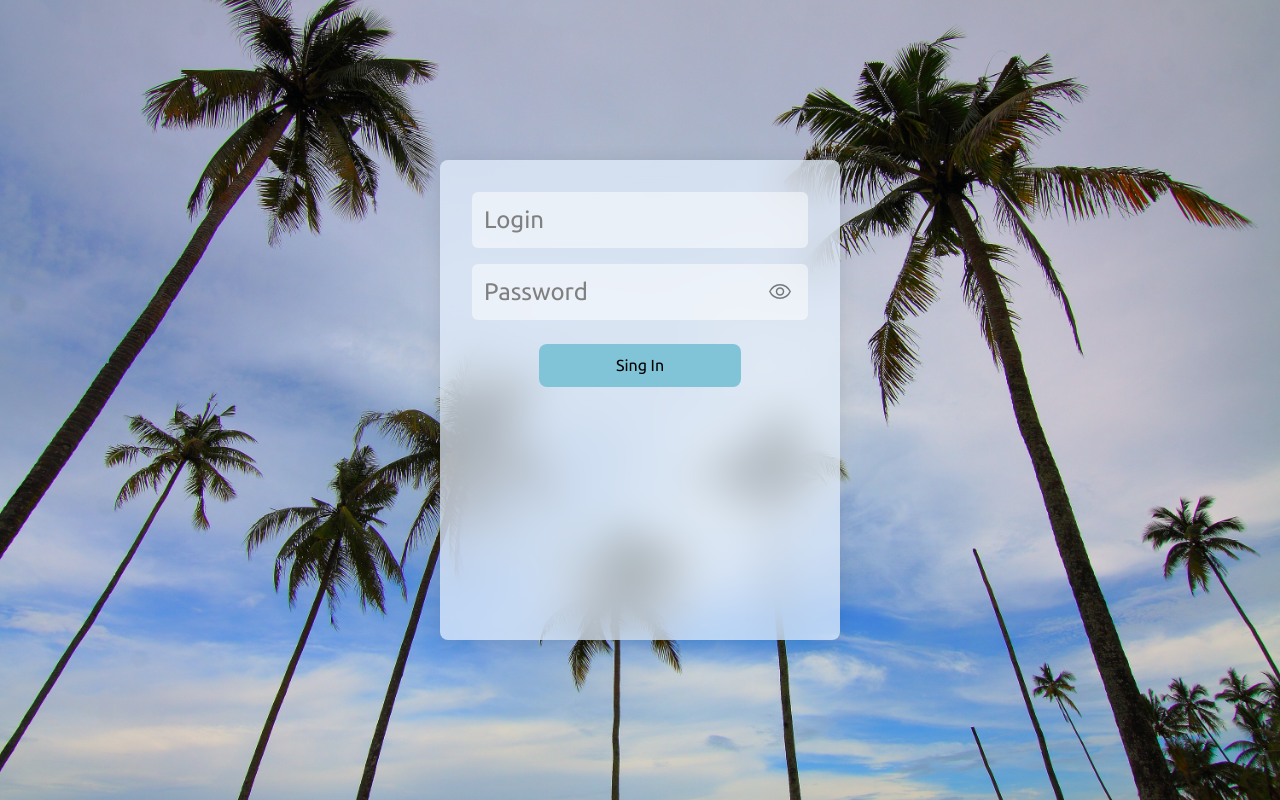
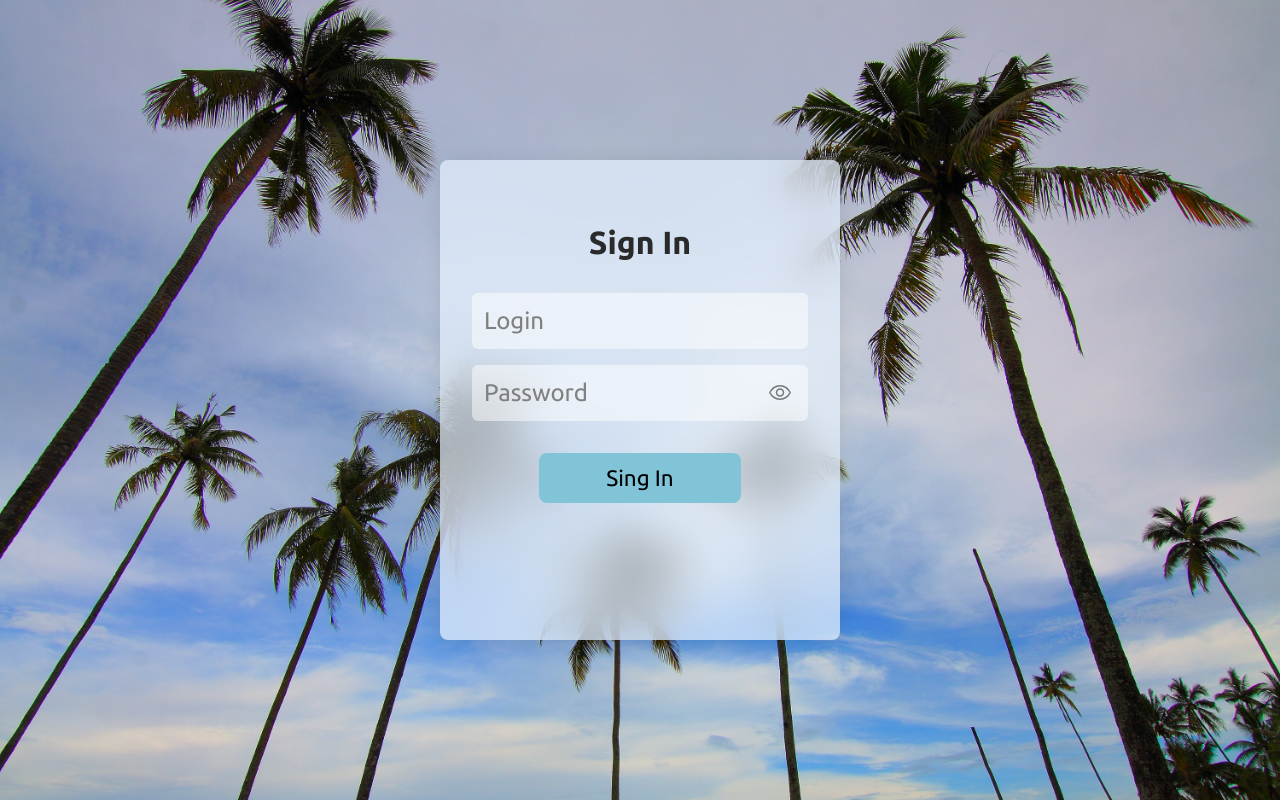
Before and after one commit to ekb1zh/test-beautiful-form, a React (Create React App) app: page / in a window 1280 px wide. Built offline with nearby package versions, Linux system fonts and the light colour scheme.

Commit message:
Restruct, update styles

```diff
--- /dev/null
+++ b/src/components/App/App.module.scss
@@ -0,0 +1,60 @@
+.Main {
+  display: flex;
+  align-items: center;
+  justify-content: center;
+
+  height: 100%;
+  padding: 0 32px;
+
+  background-image: url('../../images/main-background.jpg');
+  background-size: cover;
+  background-position: center;
+  background-color: lightsteelblue;
+}
+
+.Header {
+  text-align: center;
+  color: rgb(42, 42, 42);
+  margin: 32px 0;
+}
+
+.Container {
+  min-height: 60%;
+  width: 400px;
+
+  padding: 32px;
+  border-radius: 8px;
+
+  background: rgb(230, 241, 255, 70%);
+  backdrop-filter: blur(20px);
+  box-shadow: 0 3px 20px 0 rgba(0, 0, 0, 0.1);
+
+  display: flex;
+  flex-direction: column;
+  justify-content: flex-start;
+  align-items: center;
+
+  & > * {
+    width: 100%;
+  }
+}
+
+.Form {
+  display: flex;
+  flex-direction: column;
+  justify-content: flex-start;
+  align-items: center;
+
+  & > * {
+    width: 100%;
+  }
+
+  & > :not(:first-child) {
+    margin-top: 16px;
+  }
+
+  & > :last-child {
+    margin-top: 32px;
+    width: 60%;
+  }
+}
--- a/src/components/App/App.tsx
+++ b/src/components/App/App.tsx
@@ -1,17 +1,19 @@
 import React, { useState } from 'react'
 
-import Main from 'src/components/Main'
 import Input from 'src/components/Input'
-import Form from 'src/components/Form'
 import Button from 'src/components/Button'
+import styles from 'src/components/App/App.module.scss'
 
 const App: React.FC = () => {
   const [loginValue, setLoginValue] = useState('')
   const [passwordValue, setPasswordValue] = useState('')
 
   return (
-    <Main>
-      <Form>
+    <main className={styles.Main}>
+      <div className={styles.Container}>
+        <h1 className={styles.Header}>Sign In</h1>
+
+        <form className={styles.Form}>
           <Input
             label='Login'
             type='text'
@@ -27,8 +29,9 @@ const App: React.FC = () => {
           />
 
           <Button>Sing In</Button>
-      </Form>
-    </Main>
+        </form>
+      </div>
+    </main>
   )
 }
 
--- a/src/components/Button/Button.module.scss
+++ b/src/components/Button/Button.module.scss
@@ -2,9 +2,15 @@
   padding: 12px 24px;
   border-radius: 8px;
   cursor: pointer;
+  font-size: 1.4rem;
   background: #81c4d7;
+  transition: 0.1s;
 
   &:hover {
     background: #5db2c9;
   }
+
+  &:active {
+    background: #43a9c5;
+  }
 }
--- a/src/components/Form/Form.module.scss
+++ /dev/null
@@ -1,29 +0,0 @@
-.Root {
-  min-height: 60%;
-  width: 400px;
-
-  padding: 32px;
-  border-radius: 8px;
-
-  background: rgb(230, 241, 255, 70%);
-  backdrop-filter: blur(20px);
-  box-shadow: 0 3px 20px 0 rgba(0, 0, 0, 0.1);
-
-  display: flex;
-  flex-direction: column;
-  justify-content: flex-start;
-  align-items: center;
-
-  & > * {
-    width: 100%;
-  }
-
-  & > :not(:first-child) {
-    margin-top: 16px;
-  }
-
-  & > :last-child {
-    margin-top: 24px;
-    width: 60%;
-  }
-}
--- a/src/components/Form/Form.tsx
+++ /dev/null
@@ -1,9 +0,0 @@
-import React from 'react'
-
-import styles from 'src/components/Form/Form.module.scss'
-
-const Form: React.FC<React.PropsWithChildren> = ({ children }) => {
-  return <form className={styles.Root}>{children}</form>
-}
-
-export default Form
--- a/src/components/Form/index.tsx
+++ /dev/null
@@ -1 +0,0 @@
-export { default } from 'src/components/Form/Form'
--- a/src/components/Main/Main.module.scss
+++ /dev/null
@@ -1,19 +0,0 @@
-.Root {
-  display: flex;
-  align-items: center;
-  justify-content: center;
-
-  height: 100%;
-  padding: 0 32px;
-
-  background-image:
-  // linear-gradient(
-  //     to bottom,
-  //     rgba(245, 246, 252, 0.52),
-  //     rgba(117, 19, 93, 0.73)
-  //   ),
-    url('../../images/main-background.jpg');
-  background-size: cover;
-  background-position: center;
-  background-color: lightsteelblue;
-}
--- a/src/components/Main/Main.tsx
+++ /dev/null
@@ -1,9 +0,0 @@
-import React from 'react'
-
-import styles from 'src/components/Main/Main.module.scss'
-
-const Main: React.FC<React.PropsWithChildren> = ({ children }) => {
-  return <main className={styles.Root}>{children}</main>
-}
-
-export default Main
--- a/src/components/Main/index.tsx
+++ /dev/null
@@ -1 +0,0 @@
-export { default } from 'src/components/Main/Main'
--- a/src/styles/reset.scss
+++ b/src/styles/reset.scss
@@ -11,3 +11,13 @@ input {
   outline: none;
   padding: 0;
 }
+
+h1,
+h2,
+h3,
+h4,
+h5,
+h6,
+p {
+  margin: 0;
+}
```
Lines whose indentation alone changed are shown as unchanged.
